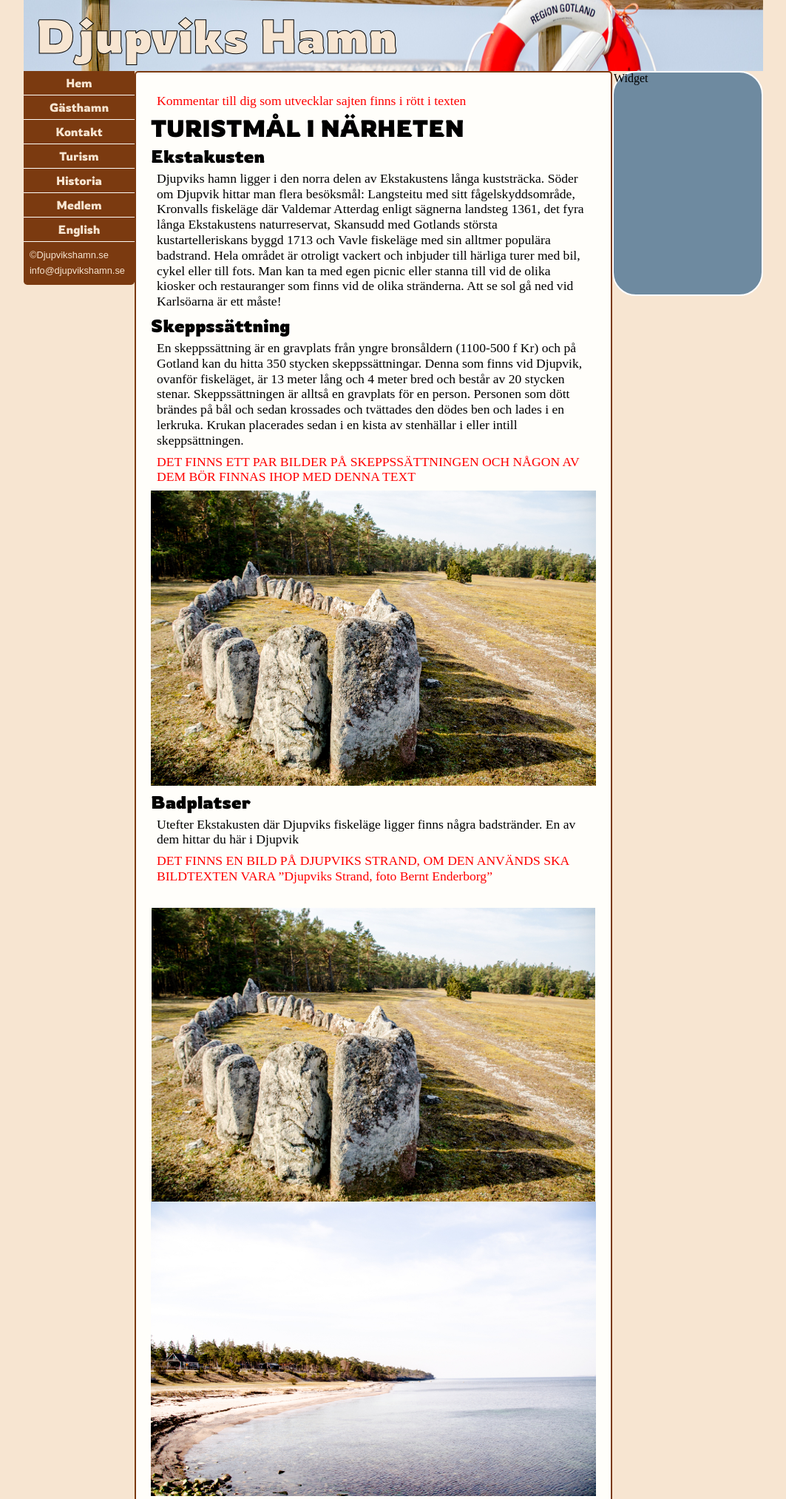
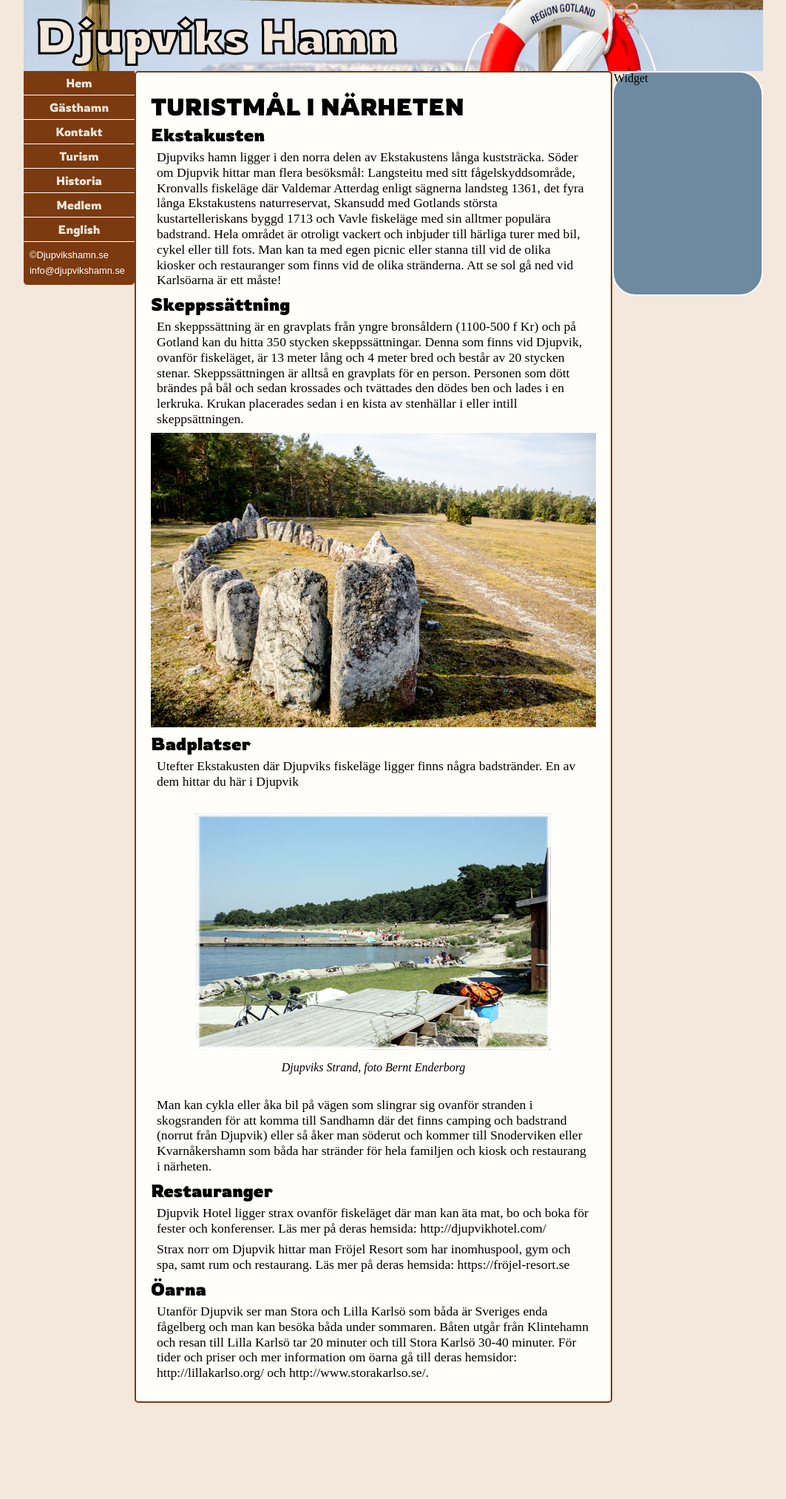
Before and after one commit to ytterdorr/DynWeb_Proj, a PHP site: page /html/turism.html in a window 1280 px wide. Shown: the top 2026 px of the page at 74% size, without its empty margins (108-1171 px from the left). After the commit the page ends 1896 px from the top, so only its background shows below. Run offline with PHP 8.4, Linux system fonts and the light colour scheme.

Commit message:
widget css in separate file

```diff
--- a/NotesAndTODO.txt
+++ b/NotesAndTODO.txt
@@ -1,5 +1,5 @@
 VIKTIGAST
-> Driftsätt
+=o= Driftsätt (HEROKU)
   > Gör om alla länkar till relativa och lägg på ytterdorr.github.io
 
 
@@ -22,7 +22,7 @@
 
 Accessibility
 => alt-texts
-> Testa med internetverktyg
+=> Testa med internetverktyg
 > Byt vitfärg för kontrast?
 > använd article på startsidan
 
--- a/css/main.css
+++ b/css/main.css
@@ -31,9 +31,11 @@
 
 .comment {
   color: red;
-  /* display: none; */
+  display: none;
 }
 
+
+/* Colors */
 :root {
   --blue3: #323755;
   --blue2: #6e8aa0;
@@ -42,12 +44,14 @@
   --brown1: #7b3a10;
   --brown2: #eead51;
   --white1: #f7e5d1;
+  --white1: #f3e8db;
   --white2: #fffefa;
   --green1: #406700;
   --green2: #b3b106;
   --green3: #8c9401;
 }
 
+/* Simple elements */
 html {
   font-size: 100%;
 }
@@ -68,16 +78,7 @@
   font-family: "Rowdies Bold", "Segoe UI", Tahoma, Geneva, Verdana, sans-serif;
 }
 
-h3,
-h4 {
-  /* font-family: Caveat; */
-}
 
-h1 {
-  font-size: 4rem;
-  font-weight: normal;
-  font-family: "Rowdies Bold", Verdana, Geneva, Tahoma, sans-serif;
-}
 
 h2 {
   font-size: 2rem;
@@ -184,7 +162,7 @@
   bottom: 1rem;
   left: 1rem;
   color: var(--white1);
-  -webkit-text-stroke-width: 1px;
+  -webkit-text-stroke-width: 3px;
   -webkit-text-stroke-color: black;
 }
 
@@ -218,6 +196,7 @@
   font-size: 0.8rem;
   font-family: sans-serif;
   color: var(--white1);
+  color: white;
 }
 
 nav {
--- a/html/gasthamn.html
+++ b/html/gasthamn.html
@@ -6,6 +6,8 @@
     <title>Gästhamn - Djupviks Hamn</title>
     <link rel="stylesheet" href="../css/reset.css" />
     <link rel="stylesheet" href="../css/main.css" />
+    <link rel="stylesheet" href="../css/widget.css" />
+
     <script src="../js/widget.js" type="module" defer></script>
   </head>
   <body>
--- a/html/turism.html
+++ b/html/turism.html
@@ -6,6 +6,8 @@
     <title>Turism - Djupviks Hamn</title>
     <link rel="stylesheet" href="../css/reset.css" />
     <link rel="stylesheet" href="../css/main.css" />
+    <link rel="stylesheet" href="../css/widget.css" />
+
     <script src="../js/left-aside.js" defer></script>
   </head>
   <body>
@@ -84,20 +86,10 @@
             VARA ”Djupviks Strand, foto Bernt Enderborg”
           </p>
           <figure>
-            <picture> </picture>
-            <source
-              media="(min-width: 1000px)"
-              srcset="/bilder/skeppssattning-wide-1000x662.jpg"
+            <img
+              src="../bilder/DjupviksStrand-480x320.jpg"
+              alt="Djupviks strand"
             />
-            <source
-              media="(max-width: 600px)"
-              srcset="../bilder/skeppssattning-tall-265x400.jpg"
-            />
-            <img
-              alt="Skeppssättning"
-              src="../bilder/skeppssattning-wide-600x400.jpg"
-            />
-            <img src="../bilder/strand-1000x662.jpg" alt="Djupviks strand" />
             <figcaption>Djupviks Strand, foto Bernt Enderborg</figcaption>
           </figure>
           <p>
```
Also changed, not shown: other parts of css/main.css (+52 -87 lines), css/widget.css (added, +51 -0 lines), index.html (+22 -19 lines), bilder/DjupviksStrand-480x320.jpg (added).
